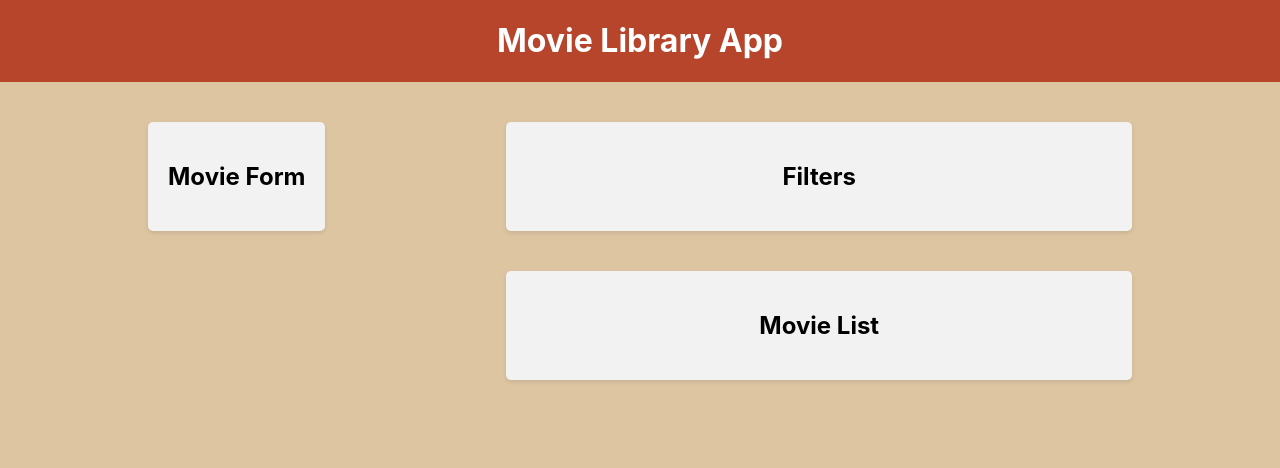
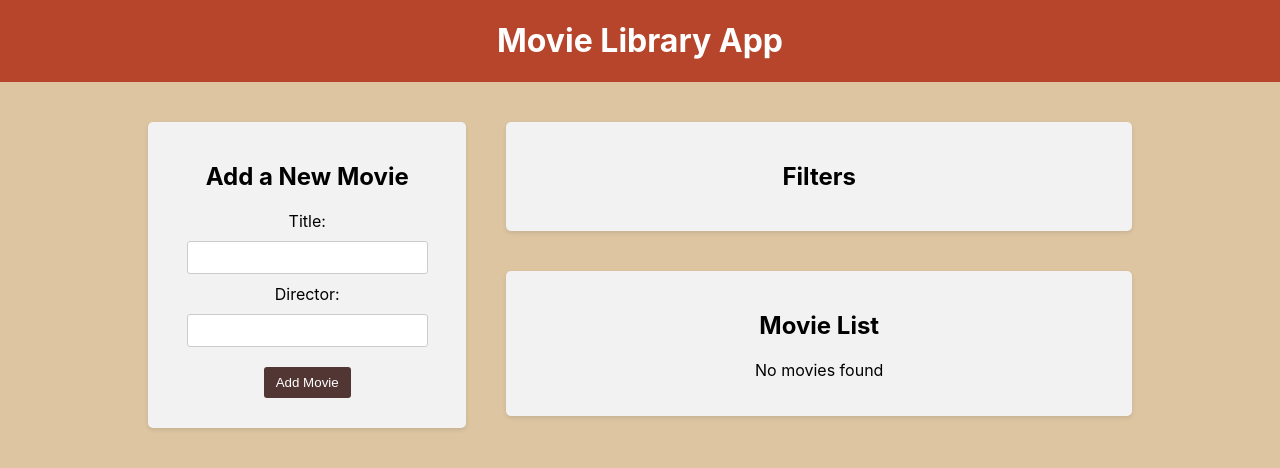
Before and after one commit to romanzollo/movie-library-app, a React (Create React App) app in the folder frontend/: page / in a window 1280 px wide. Shown: the top 468 px of the page. Built offline with nearby package versions, Linux system fonts and the light colour scheme.

Commit message:
Added movies to MovieList component by form

```diff
--- a/frontend/package.json
+++ b/frontend/package.json
@@ -11,6 +11,7 @@
     "react-dom": "^18.2.0",
     "react-redux": "^9.1.0",
     "react-scripts": "5.0.1",
+    "uuid": "^9.0.1",
     "web-vitals": "^2.1.4"
   },
   "scripts": {
--- a/frontend/public/index.html
+++ b/frontend/public/index.html
@@ -9,8 +9,6 @@
             name="description"
             content="Web site created using create-react-app"
         />
-        <link rel="apple-touch-icon" href="%PUBLIC_URL%/logo192.png" />
-        <link rel="manifest" href="%PUBLIC_URL%/manifest.json" />
 
         <title>Movie Library App</title>
     </head>
--- a/frontend/src/components/MovieForm/MovieForm.css
+++ b/frontend/src/components/MovieForm/MovieForm.css
@@ -18,7 +18,7 @@
 }
 
 .movie-form button {
-    background-color: #007bff;
+    background-color: #523634;
     color: #fff;
     padding: 8px 12px;
     border: none;
@@ -29,7 +29,7 @@
 }
 
 .movie-form button:hover {
-    background-color: #0056b3;
+    background-color: #b6452c;
 }
 
 .movie-form .spinner {
--- a/frontend/src/components/MovieForm/MovieForm.jsx
+++ b/frontend/src/components/MovieForm/MovieForm.jsx
@@ -1,9 +1,50 @@
+import { useState } from 'react';
+import { useDispatch } from 'react-redux';
+
+import { addMovie } from '../../redux/Movies/actionCreators';
+import { v4 as uuidv4 } from 'uuid';
+
 import './MovieForm.css';
 
 const MovieForm = () => {
+    const [title, setTitle] = useState('');
+    const [director, setDirector] = useState('');
+    const dispatch = useDispatch();
+
+    const handleSubmit = (e) => {
+        e.preventDefault();
+        if (title && director) {
+            const newMovie = { title, director, id: uuidv4() };
+            dispatch(addMovie(newMovie));
+
+            setTitle('');
+            setDirector('');
+        }
+    };
     return (
-        <div className="app-block block-form">
-            <h2>Movie Form</h2>
+        <div className="app-block movie-form">
+            <h2>Add a New Movie</h2>
+            <form onSubmit={handleSubmit}>
+                <div>
+                    <label htmlFor="title">Title:</label>
+                    <input
+                        type="text"
+                        value={title}
+                        onChange={(e) => setTitle(e.target.value)}
+                        id="title"
+                    />
+                </div>
+                <div>
+                    <label htmlFor="director">Director:</label>
+                    <input
+                        type="text"
+                        value={director}
+                        onChange={(e) => setDirector(e.target.value)}
+                        id="director"
+                    />
+                </div>
+                <button type="submit">Add Movie</button>
+            </form>
         </div>
     );
 };
--- a/frontend/src/components/MovieList/MovieList.jsx
+++ b/frontend/src/components/MovieList/MovieList.jsx
@@ -1,9 +1,26 @@
+import { useSelector } from 'react-redux';
 import './MovieList.css';
 
 const MovieList = () => {
+    const movies = useSelector((state) => state.movies);
+
     return (
-        <div className="app-block block-list">
+        <div className="app-block movie-list">
             <h2>Movie List</h2>
+            {movies.length === 0 ? (
+                <p>No movies found</p>
+            ) : (
+                <ul>
+                    {movies.map((movie, i) => (
+                        <li key={movie.id}>
+                            <div className="movie-info">
+                                {++i}. {movie.title} by{' '}
+                                <strong>{movie.director}</strong>
+                            </div>
+                        </li>
+                    ))}
+                </ul>
+            )}
         </div>
     );
 };
```
Also changed, not shown: frontend/public/site.webmanifest, 1 other file (tests, documents, lock files or other folders).
